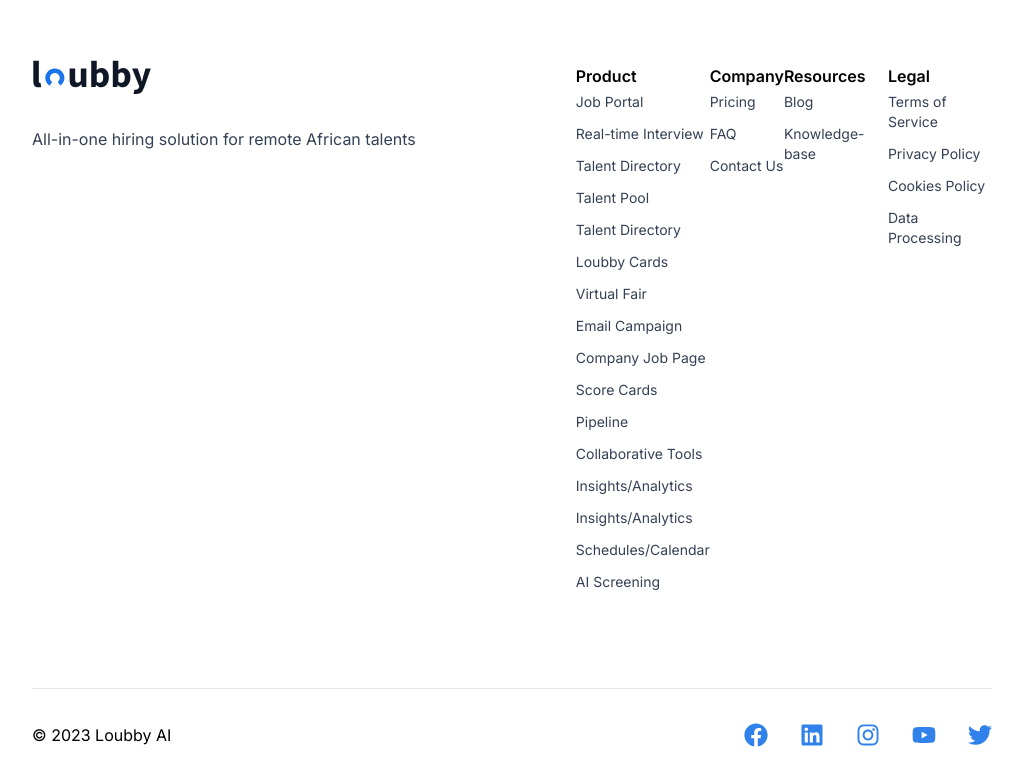
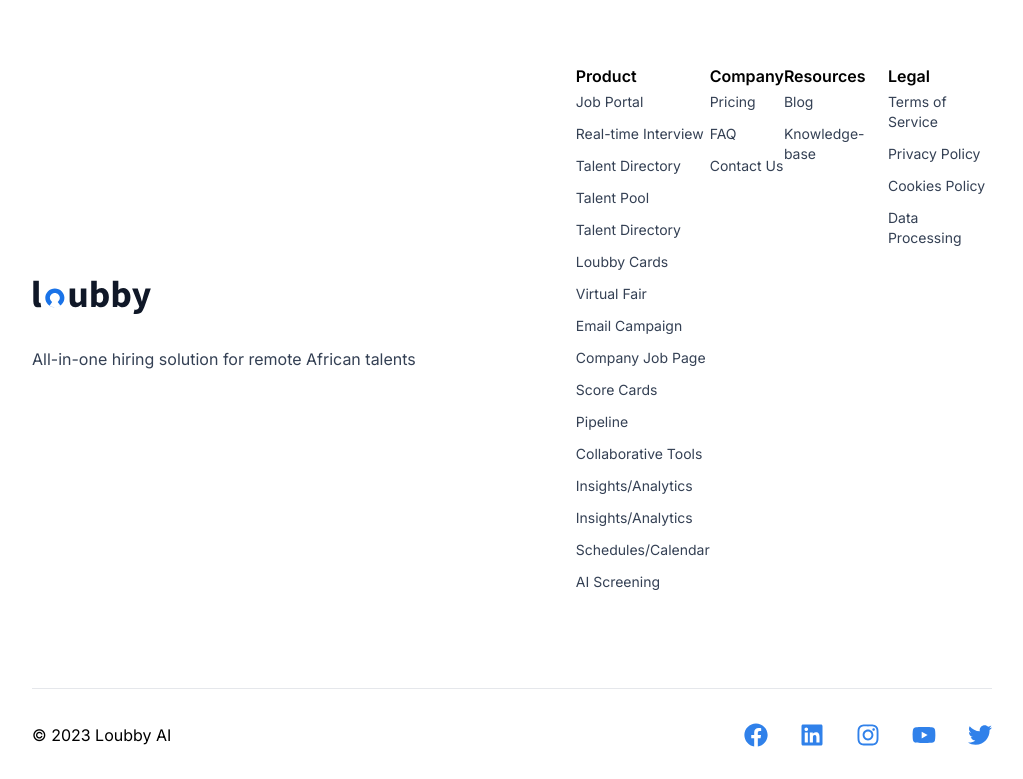
Before and after one commit to professor-12/loubby-ai, a Next.js app: page / in a window 1280 px wide. Shown: the part 10059-10838 px from the top of the page, without its empty margins (128-1151 px from the left). Built offline with nearby package versions, Linux system fonts and the light colour scheme.

Commit message:
Responsiveness for footer component

```diff
--- a/src/components/Footer/Footer.tsx
+++ b/src/components/Footer/Footer.tsx
@@ -11,8 +11,8 @@ import { FaTwitter } from "react-icons/fa";
 
 const Footer = () => {
     return (
-        <div className="container mx-auto xl:w-[75%]">
-            <div className="flex  gap-40 py-12 mb-12 ">
+        <div className="container mx-auto px-4 md:px-0 xl:w-[75%]">
+            <div className="flex  flex-col md:flex-row items-center gap-40 py-12 mb-12 ">
                 <div className="space-y-8">
                     <Link href={"/"}>
                         <Image
@@ -24,7 +24,7 @@ const Footer = () => {
                     </Link>
                     <p>All-in-one hiring solution for remote African talents</p>
                 </div>
-                <div className="flex justify-between flex-1">
+                <div className="flex flex-col items-center text-center md:text-start space-y-8 md:space-y-0 md:items-start lg:flex-row justify-between flex-1">
                     <div>
                         <div className="font-semibold py-1">Product</div>
                         <ul className="space-y-3">
@@ -79,7 +79,7 @@ const Footer = () => {
                 <div className="border-t h-[.2rem]" />
                 <div className="flex py-8 justify-between">
                     <div>&copy; 2023 Loubby AI</div>
-                    <div className="flex space-x-8">
+                    <div className="flex  space-x-3 md:space-x-8">
                         <Link href={"/"}>
                             <FaFacebook className="text-2xl text-[#3081EA] " />
                         </Link>
```
